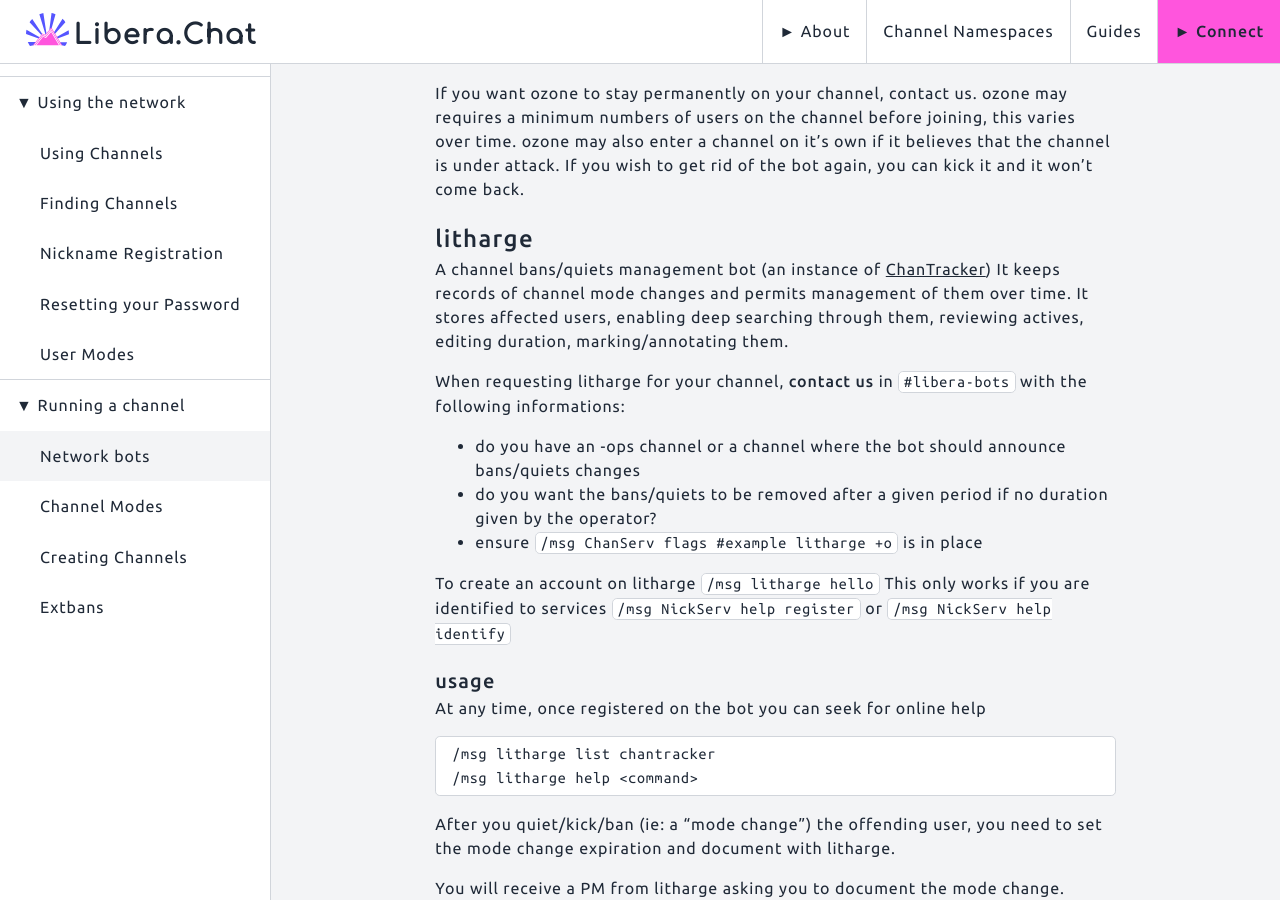
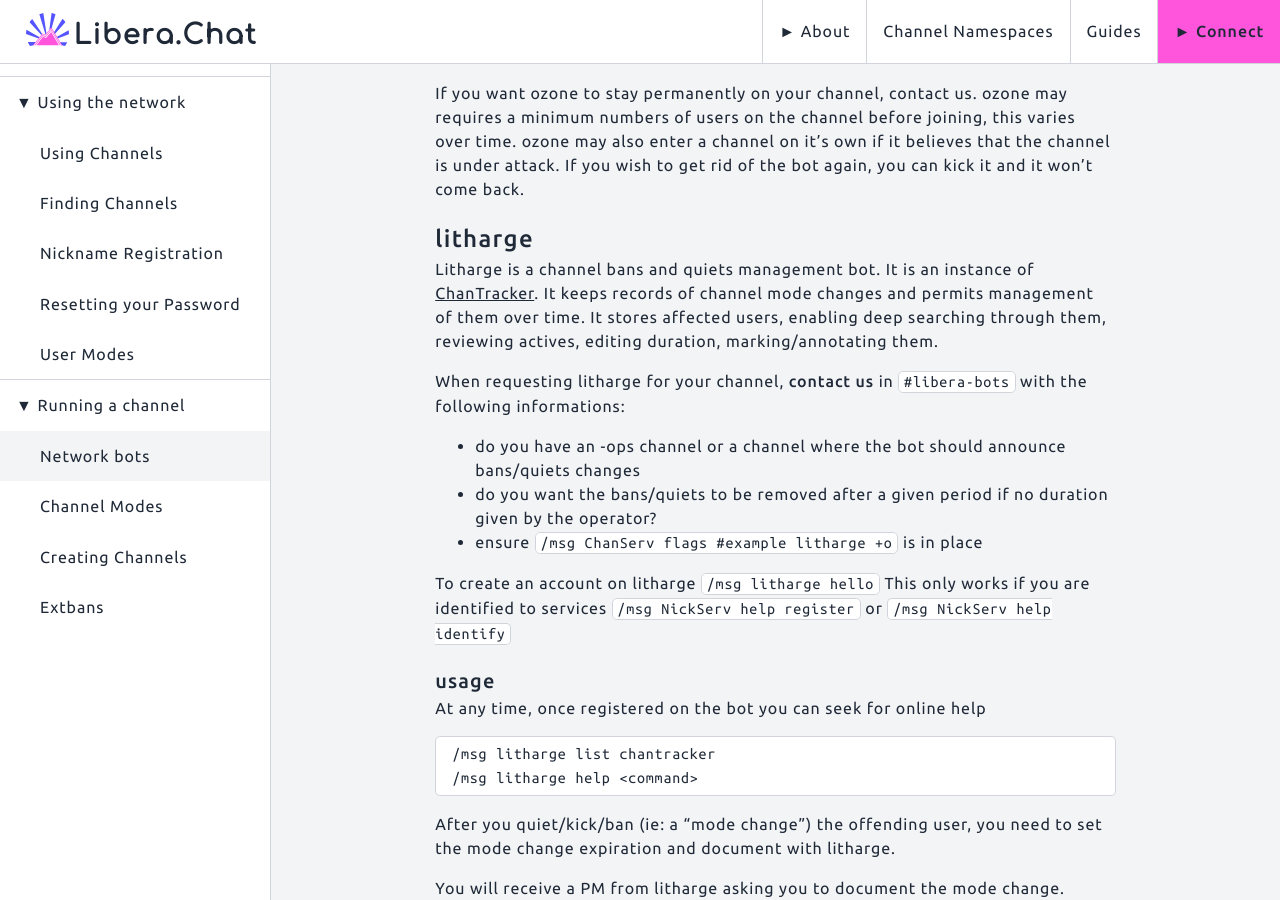
Before and after one commit to Libera-Chat/libera-chat.github.io, a Jekyll site: the page built from content/_guides/bots.md, in a window 1280 px wide and 900 px high, scrolled down 352 px. Built offline with Jekyll 4.4.1, drawn with Linux system fonts in a browser that asks for light colours.

Commit message:
Update content/_guides/bots.md
Co-authored-by: Frederik “Freso” S. Olesen <177659+Freso@users.noreply.github.com>

```diff
--- a/content/_guides/bots.md
+++ b/content/_guides/bots.md
@@ -20,7 +20,7 @@
 
 ## litharge
 
-A channel bans/quiets management bot (an instance of [ChanTracker](https://github.com/ncoevoet/ChanTracker))
+Litharge is a channel bans and quiets management bot. It is an instance of [ChanTracker](https://github.com/ncoevoet/ChanTracker).
 It keeps records of channel mode changes and permits management of them over time.
 It stores affected users, enabling deep searching through them, reviewing actives, editing duration, marking/annotating them.
 
```
